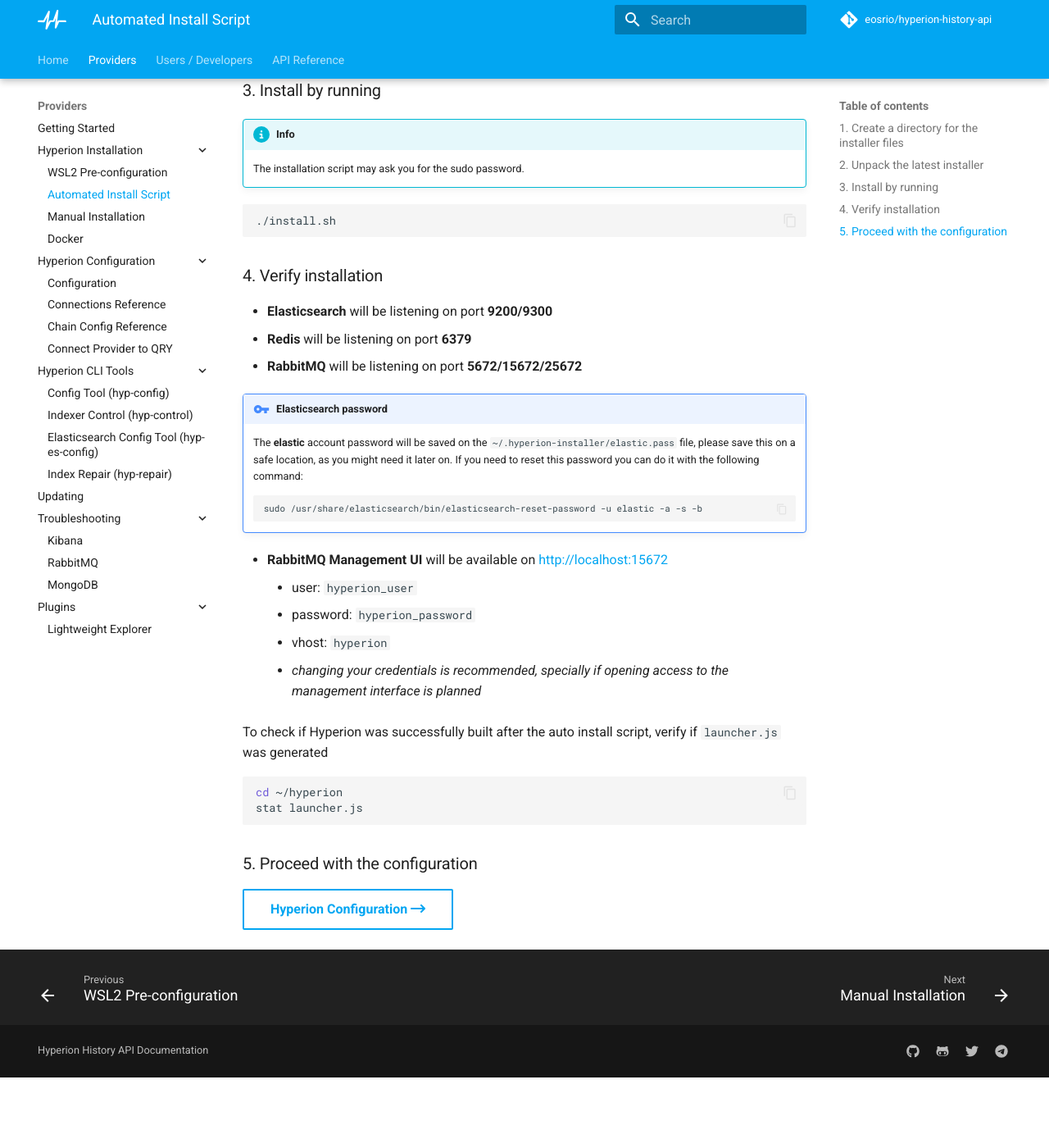
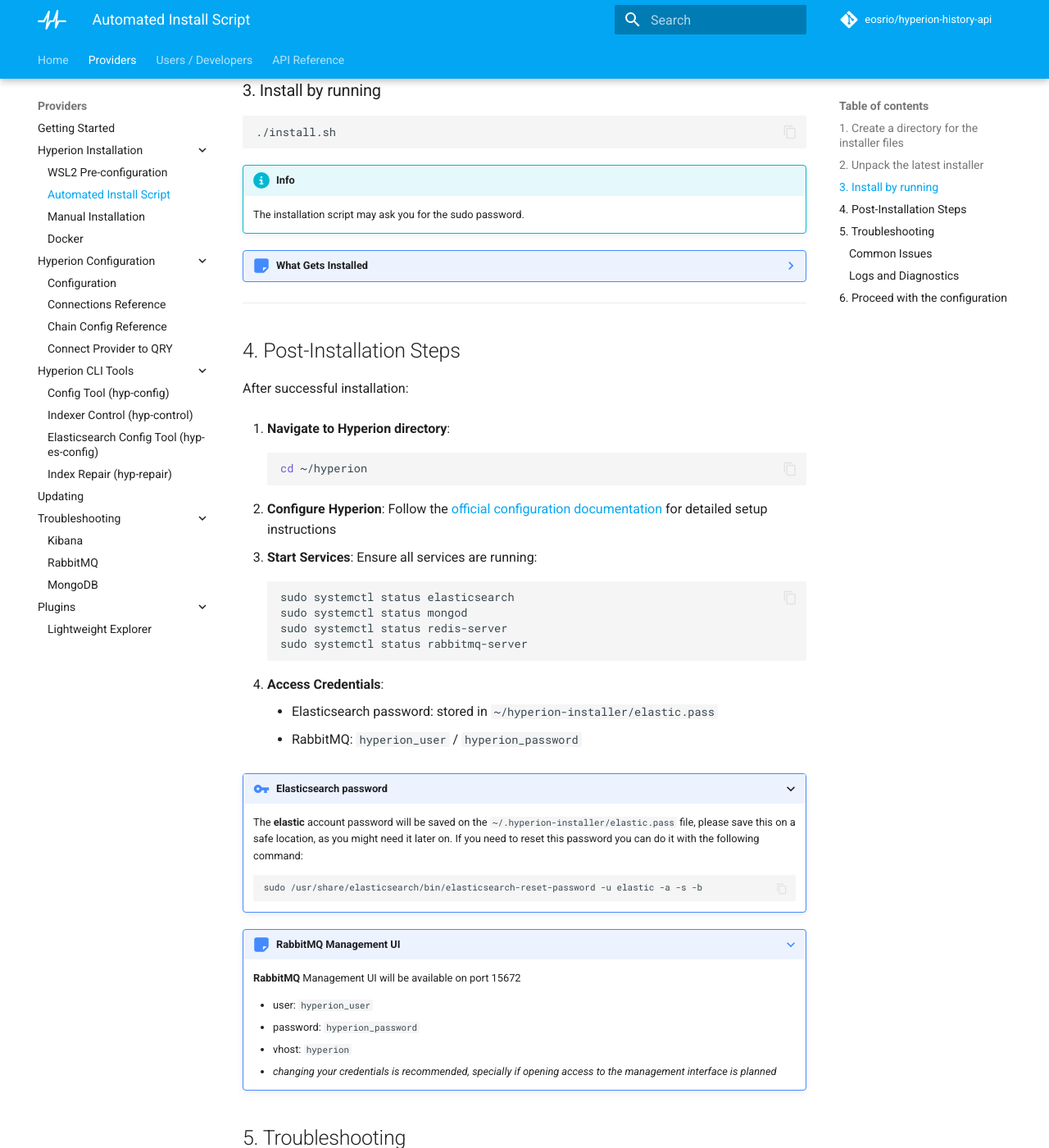
Before and after one commit to eosrio/hyperion-docs, an MkDocs documentation site: the page built from docs/providers/install/auto_install.md, in a window 1280 px wide and 1400 px high, scrolled down 778 px. Shown: the whole window at 82% size. Built offline with MkDocs 1.6.1 and Material for MkDocs 9.7.7, drawn with Linux system fonts in a browser that asks for light colours; comment, search, counter and statistics services are not loaded; the version menu is left out; before the commit the page ends 2092 px from its top, so only the background shows below that; some of the changed text lies outside the part shown.

Commit message:
Automated Installation Script

````diff
--- a/docs/providers/install/auto_install.md
+++ b/docs/providers/install/auto_install.md
@@ -27,38 +27,145 @@
 
 ### 3. Install by running
 
-!!! info
-    The installation script may ask you for the sudo password.
-
 ```shell
 ./install.sh
 ```
 
-### 4. Verify installation
+!!! info
+    The installation script may ask you for the sudo password.
 
-- **Elasticsearch** will be listening on port **9200/9300**
-- **Redis** will be listening on port **6379**
-- **RabbitMQ** will be listening on port **5672/15672/25672**
 
-!!! key "Elasticsearch password"
-    The **elastic** account password will be saved on the `~/.hyperion-installer/elastic.pass` file, please save this on a safe location, as you might need it later on. If you need to reset this password you can do it with the following command:
+
+??? note "What Gets Installed"
+    The installation script automatically sets up the following components:
+
+    **<h2>1. System Tools** (`setup-tools.sh`)</h2>
+
+    - **jq**: JSON processor for configuration parsing
+      - **curl**: HTTP client for downloading packages
+      - **git**: Version control system
+      - **unzip**: Archive extraction utility
+      - **gnupg**: GPG tools for package verification
+      - **lsb-release**: Linux distribution information
+      - **net-tools**: Network utilities
+      - **apt-transport-https**: HTTPS transport for APT
+
+    **<h2>2. Node.js Environment** (`setup-nodejs.sh`)</h2>
+
+    - **FNM (Fast Node Manager)**: Node.js version manager
+      - **Node.js 24.x**: Latest LTS version (or 22.16+ if compatible)
+      - **npm**: Node.js package manager
+      - Configures shell environment for FNM
+
+    **<h2> 3. Process Manager** (`setup-pm2.sh`)</h2>
+
+    - **PM2**: Production process manager for Node.js applications
+      - Configures PM2 startup service for automatic application restart
+      - Sets up system-level PM2 daemon
+
+    **<h2> 4. Database Systems</h2>**
+
+    **<h3> Elasticsearch** (`setup-elasticsearch.sh`)</h3>
+
+    - **Elasticsearch 9.x**: Search and analytics engine (accepts v8/v9)
+      - Configures security settings and certificates
+      - Generates elastic user password (saved to `elastic.pass`)
+      - Enables and starts Elasticsearch service
+
+    **<h3> MongoDB** (`setup-mongodb.sh`)</h3>
+
+    - **MongoDB 8.x**: Document database for configuration and metadata
+      - Adds official MongoDB APT repository
+      - Enables and starts MongoDB service
+      - Creates version tracking file
+
+    **<h3> Redis** (`setup-redis.sh`)</h3>
+
+    - **Redis 8.x**: In-memory data store for caching (accepts v7+)
+      - Adds official Redis APT repository
+      - Enables and starts Redis service
+      - Creates version tracking file
+
+    **<h2> 5. Message Queue** (`setup-rabbitmq.sh`)</h2>
+
+    - **RabbitMQ**: Message broker for distributed processing
+      - **Erlang**: Required runtime environment
+      - Enables RabbitMQ management plugin
+      - Creates dedicated vhost and user:
+          - VHost: `hyperion`
+          - User: `hyperion_user`
+          - Password: `hyperion_password`
+      - Configures proper permissions and administrator access
+
+    **<h2> 6. Hyperion History API** (`setup-hyperion.sh`)</h2>
+
+    - Clones the official Hyperion repository to `~/hyperion`
+      - Installs Node.js dependencies via npm
+      - Ready for configuration and deployment
+
+---
+## 4. Post-Installation Steps
+
+After successful installation:
+
+1. **Navigate to Hyperion directory**:
+   ```shell
+   cd ~/hyperion
+   ```
+
+2. **Configure Hyperion**: Follow the [official configuration documentation](https://hyperion.docs.eosrio.io/providers/setup/hyperion_configuration/) for detailed setup instructions
+
+3. **Start Services**: Ensure all services are running:
+   ```shell
+   sudo systemctl status elasticsearch
+   sudo systemctl status mongod
+   sudo systemctl status redis-server
+   sudo systemctl status rabbitmq-server
+   ```
+
+4. **Access Credentials**:
+
+    - Elasticsearch password: stored in `~/hyperion-installer/elastic.pass`
+    - RabbitMQ: `hyperion_user` / `hyperion_password`
+
+???+ key "Elasticsearch password"
+      The **elastic** account password will be saved on the `~/.hyperion-installer/elastic.pass` file, please save this on a safe location, as you might need it later on. If you need to reset this password you can do it with the following command:
       ```shell
       sudo /usr/share/elasticsearch/bin/elasticsearch-reset-password -u elastic -a -s -b
       ```
 
+???+ note "RabbitMQ Management UI"
+    **RabbitMQ** Management UI will be available on port 15672
 
-- **RabbitMQ Management UI** will be available on [http://localhost:15672](http://localhost:15672){:target="_blank"}
     - user: `hyperion_user`
     - password: `hyperion_password`
     - vhost: `hyperion`
     * _changing your credentials is recommended, specially if opening access to the management interface is planned_
 
-To check if Hyperion was successfully built after the auto install script, verify if `launcher.js` was generated
-```shell
-cd ~/hyperion
-stat launcher.js
-```
 
-### 5. Proceed with the configuration
+## 5. Troubleshooting
+
+### Common Issues
+
+- **Unsupported OS**: Only Ubuntu 22.04 and 24.04 are supported
+- **Insufficient Permissions**: Ensure your user has sudo access
+- **Network Issues**: Check internet connectivity for package downloads
+- **Port Conflicts**: Default ports used:
+    - Elasticsearch: 9200, 9300
+    - MongoDB: 27017
+    - Redis: 6379
+    - RabbitMQ: 5672, 15672
+
+### Logs and Diagnostics
+
+- Service logs: `sudo journalctl -u <service-name>`
+- Elasticsearch logs: `/var/log/elasticsearch/`
+- MongoDB logs: `/var/log/mongodb/`
+- RabbitMQ logs: `/var/log/rabbitmq/`
+
+
+## 6. Proceed with the configuration
 
 [Hyperion Configuration :fontawesome-solid-arrow-right-long:](../setup/hyperion_configuration.md){ .md-button }
+
+<br>
````
